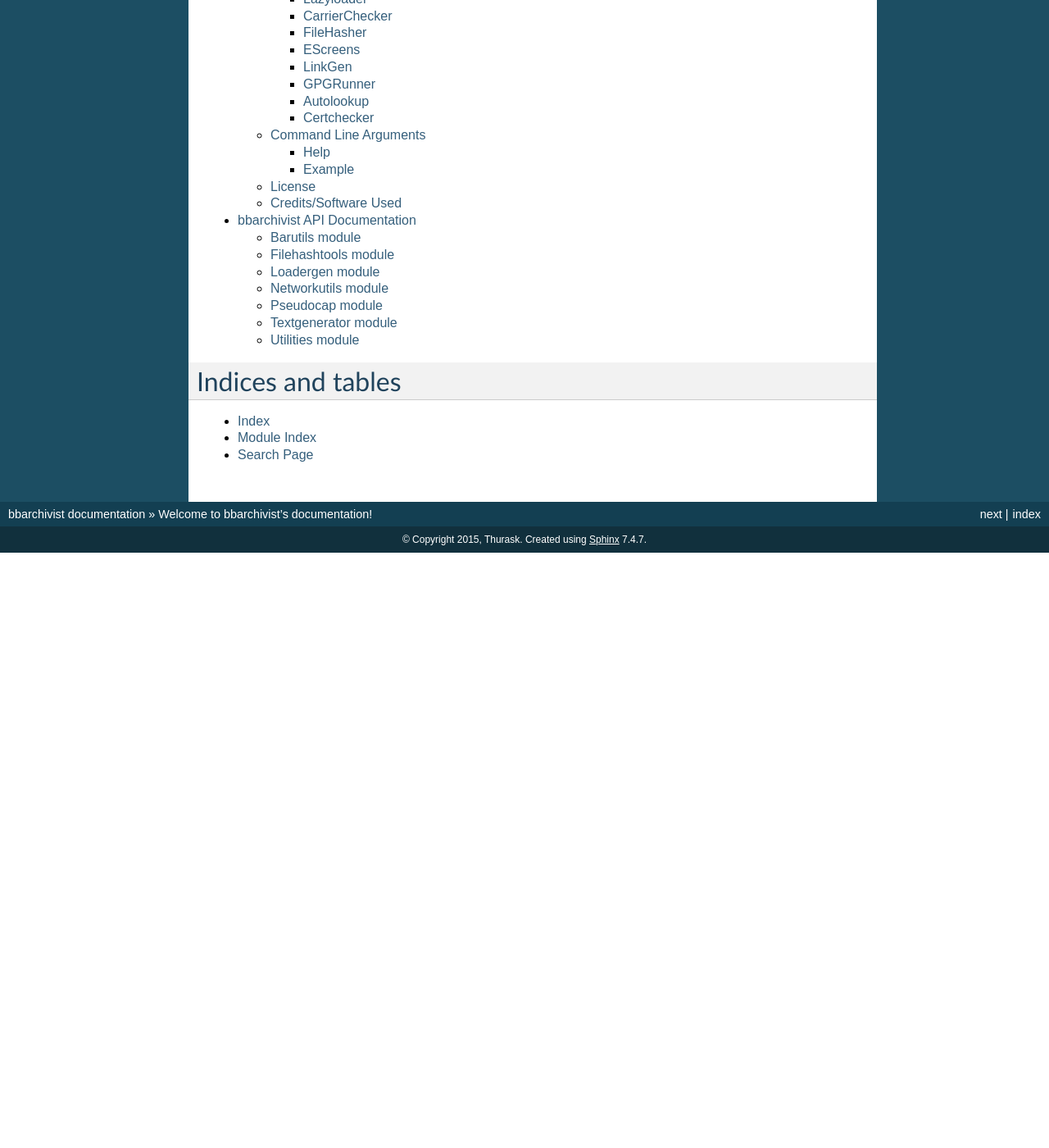
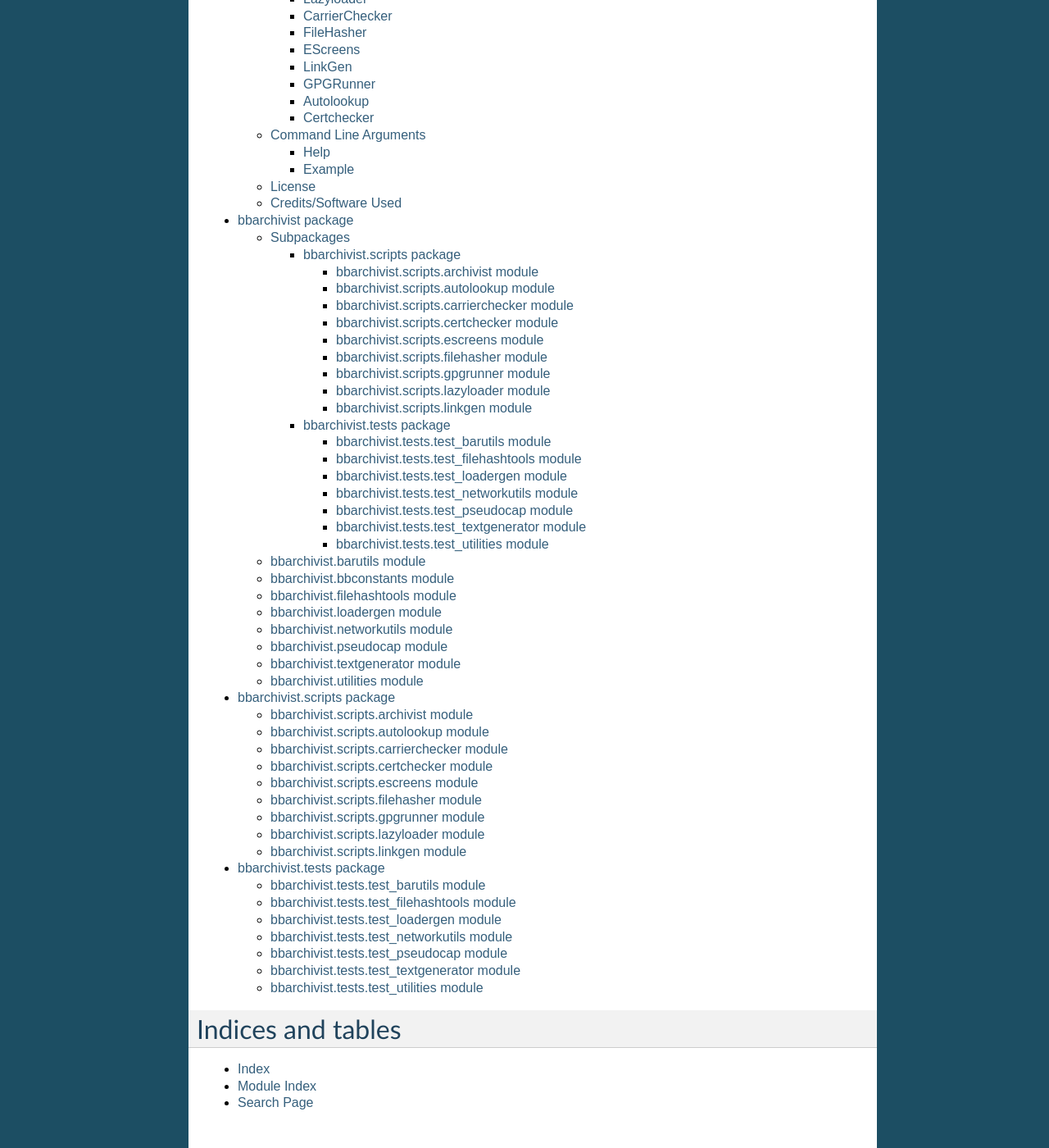
Before and after one commit to thurask/bbarchivist, a Sphinx documentation site: the page built from docs/index.rst, in a window 1280 px wide and 1400 px high, scrolled down 348 px. Shown: the whole window at 82% size. Built offline with Sphinx 7.4.7, drawn with Linux system fonts in a browser that asks for light colours; before the commit the page ends 1022 px from its top, so only the background shows below that.

Commit message:
sort out the docs

```diff
--- a/docs/api.rst
+++ /dev/null
@@ -1,58 +0,0 @@
-bbarchivist API Documentation
-=============================
-
-Barutils module
----------------
-
-.. automodule:: bbarchivist.barutils
-    :members:
-    :undoc-members:
-    :show-inheritance:
-
-Filehashtools module
---------------------
-
-.. automodule:: bbarchivist.filehashtools
-    :members:
-    :undoc-members:
-    :show-inheritance:
-
-Loadergen module
-----------------
-
-.. automodule:: bbarchivist.loadergen
-    :members:
-    :undoc-members:
-    :show-inheritance:
-
-Networkutils module
--------------------
-
-.. automodule:: bbarchivist.networkutils
-    :members:
-    :undoc-members:
-    :show-inheritance:
-
-Pseudocap module
-----------------
-
-.. automodule:: bbarchivist.pseudocap
-    :members:
-    :undoc-members:
-    :show-inheritance:
-
-Textgenerator module
---------------------
-
-.. automodule:: bbarchivist.textgenerator
-    :members:
-    :undoc-members:
-    :show-inheritance:
-
-Utilities module
-----------------
-
-.. automodule:: bbarchivist.utilities
-    :members:
-    :undoc-members:
-    :show-inheritance:
--- /dev/null
+++ b/docs/bbarchivist.rst
@@ -0,0 +1,74 @@
+bbarchivist package
+===================
+
+Subpackages
+-----------
+
+.. toctree::
+
+    bbarchivist.scripts
+    bbarchivist.tests
+
+bbarchivist.barutils module
+---------------------------
+
+.. automodule:: bbarchivist.barutils
+    :members:
+    :undoc-members:
+    :show-inheritance:
+
+bbarchivist.bbconstants module
+------------------------------
+
+.. automodule:: bbarchivist.bbconstants
+    :members:
+    :undoc-members:
+    :show-inheritance:
+
+bbarchivist.filehashtools module
+--------------------------------
+
+.. automodule:: bbarchivist.filehashtools
+    :members:
+    :undoc-members:
+    :show-inheritance:
+
+bbarchivist.loadergen module
+----------------------------
+
+.. automodule:: bbarchivist.loadergen
+    :members:
+    :undoc-members:
+    :show-inheritance:
+
+bbarchivist.networkutils module
+-------------------------------
+
+.. automodule:: bbarchivist.networkutils
+    :members:
+    :undoc-members:
+    :show-inheritance:
+
+bbarchivist.pseudocap module
+----------------------------
+
+.. automodule:: bbarchivist.pseudocap
+    :members:
+    :undoc-members:
+    :show-inheritance:
+
+bbarchivist.textgenerator module
+--------------------------------
+
+.. automodule:: bbarchivist.textgenerator
+    :members:
+    :undoc-members:
+    :show-inheritance:
+
+bbarchivist.utilities module
+----------------------------
+
+.. automodule:: bbarchivist.utilities
+    :members:
+    :undoc-members:
+    :show-inheritance:
--- /dev/null
+++ b/docs/bbarchivist.scripts.rst
@@ -0,0 +1,74 @@
+bbarchivist.scripts package
+===========================
+
+bbarchivist.scripts.archivist module
+------------------------------------
+
+.. automodule:: bbarchivist.scripts.archivist
+    :members:
+    :undoc-members:
+    :show-inheritance:
+
+bbarchivist.scripts.autolookup module
+-------------------------------------
+
+.. automodule:: bbarchivist.scripts.autolookup
+    :members:
+    :undoc-members:
+    :show-inheritance:
+
+bbarchivist.scripts.carrierchecker module
+-----------------------------------------
+
+.. automodule:: bbarchivist.scripts.carrierchecker
+    :members:
+    :undoc-members:
+    :show-inheritance:
+
+bbarchivist.scripts.certchecker module
+--------------------------------------
+
+.. automodule:: bbarchivist.scripts.certchecker
+    :members:
+    :undoc-members:
+    :show-inheritance:
+
+bbarchivist.scripts.escreens module
+-----------------------------------
+
+.. automodule:: bbarchivist.scripts.escreens
+    :members:
+    :undoc-members:
+    :show-inheritance:
+
+bbarchivist.scripts.filehasher module
+-------------------------------------
+
+.. automodule:: bbarchivist.scripts.filehasher
+    :members:
+    :undoc-members:
+    :show-inheritance:
+
+bbarchivist.scripts.gpgrunner module
+------------------------------------
+
+.. automodule:: bbarchivist.scripts.gpgrunner
+    :members:
+    :undoc-members:
+    :show-inheritance:
+
+bbarchivist.scripts.lazyloader module
+-------------------------------------
+
+.. automodule:: bbarchivist.scripts.lazyloader
+    :members:
+    :undoc-members:
+    :show-inheritance:
+
+bbarchivist.scripts.linkgen module
+----------------------------------
+
+.. automodule:: bbarchivist.scripts.linkgen
+    :members:
+    :undoc-members:
+    :show-inheritance:
--- /dev/null
+++ b/docs/bbarchivist.tests.rst
@@ -0,0 +1,58 @@
+bbarchivist.tests package
+=========================
+
+bbarchivist.tests.test_barutils module
+--------------------------------------
+
+.. automodule:: bbarchivist.tests.test_barutils
+    :members:
+    :undoc-members:
+    :show-inheritance:
+
+bbarchivist.tests.test_filehashtools module
+-------------------------------------------
+
+.. automodule:: bbarchivist.tests.test_filehashtools
+    :members:
+    :undoc-members:
+    :show-inheritance:
+
+bbarchivist.tests.test_loadergen module
+---------------------------------------
+
+.. automodule:: bbarchivist.tests.test_loadergen
+    :members:
+    :undoc-members:
+    :show-inheritance:
+
+bbarchivist.tests.test_networkutils module
+------------------------------------------
+
+.. automodule:: bbarchivist.tests.test_networkutils
+    :members:
+    :undoc-members:
+    :show-inheritance:
+
+bbarchivist.tests.test_pseudocap module
+---------------------------------------
+
+.. automodule:: bbarchivist.tests.test_pseudocap
+    :members:
+    :undoc-members:
+    :show-inheritance:
+
+bbarchivist.tests.test_textgenerator module
+-------------------------------------------
+
+.. automodule:: bbarchivist.tests.test_textgenerator
+    :members:
+    :undoc-members:
+    :show-inheritance:
+
+bbarchivist.tests.test_utilities module
+---------------------------------------
+
+.. automodule:: bbarchivist.tests.test_utilities
+    :members:
+    :undoc-members:
+    :show-inheritance:
--- a/docs/index.rst
+++ b/docs/index.rst
@@ -13,7 +13,11 @@ Contents:
 
    readme
 
-   api
+   bbarchivist
+
+   bbarchivist.scripts
+
+   bbarchivist.tests
 
 Indices and tables
 ==================
```
Also changed, not shown: docs/modules.rst (deleted, +0 -7 lines).
